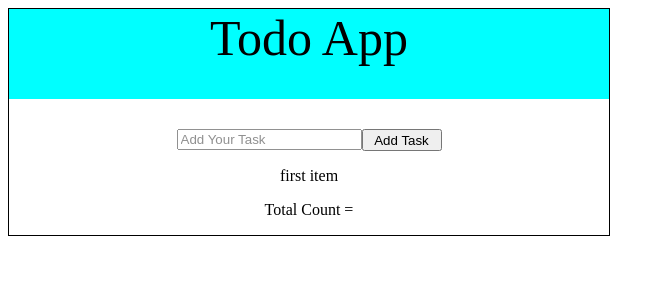
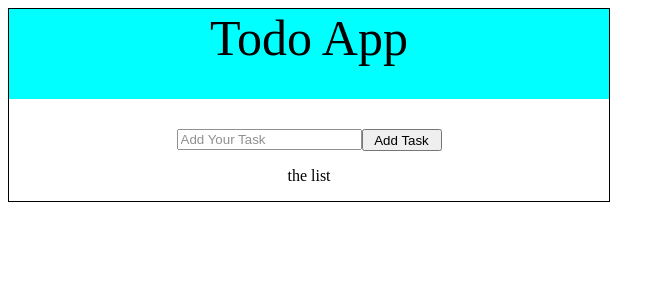
Before and after one commit to rawatvipin756/To-Do-App, a React (Vite) app in the folder reactProject/: page / in a window 1280 px wide. Shown: the top 300 px of the page, without its empty margins (0-665 px from the left). Built offline with nearby package versions, Linux system fonts and the light colour scheme.

Commit message:
some structural changes

```diff
--- a/reactProject/src/App.jsx
+++ b/reactProject/src/App.jsx
@@ -13,17 +13,12 @@ export default function App() {
         <input placeholder="Add Your Task"/>
         </div>
       <div>
-        <button className="button">
-          Add Task
-        </button>
+        <button className="button">Add Task</button>
       </div>
     </div>
     <div>
-      <p>first item</p>
+      <p>the list</p>
     </div>
-    <footer>
-      <p>Total Count =</p>
-    </footer>
     </>
   )
 }
```
